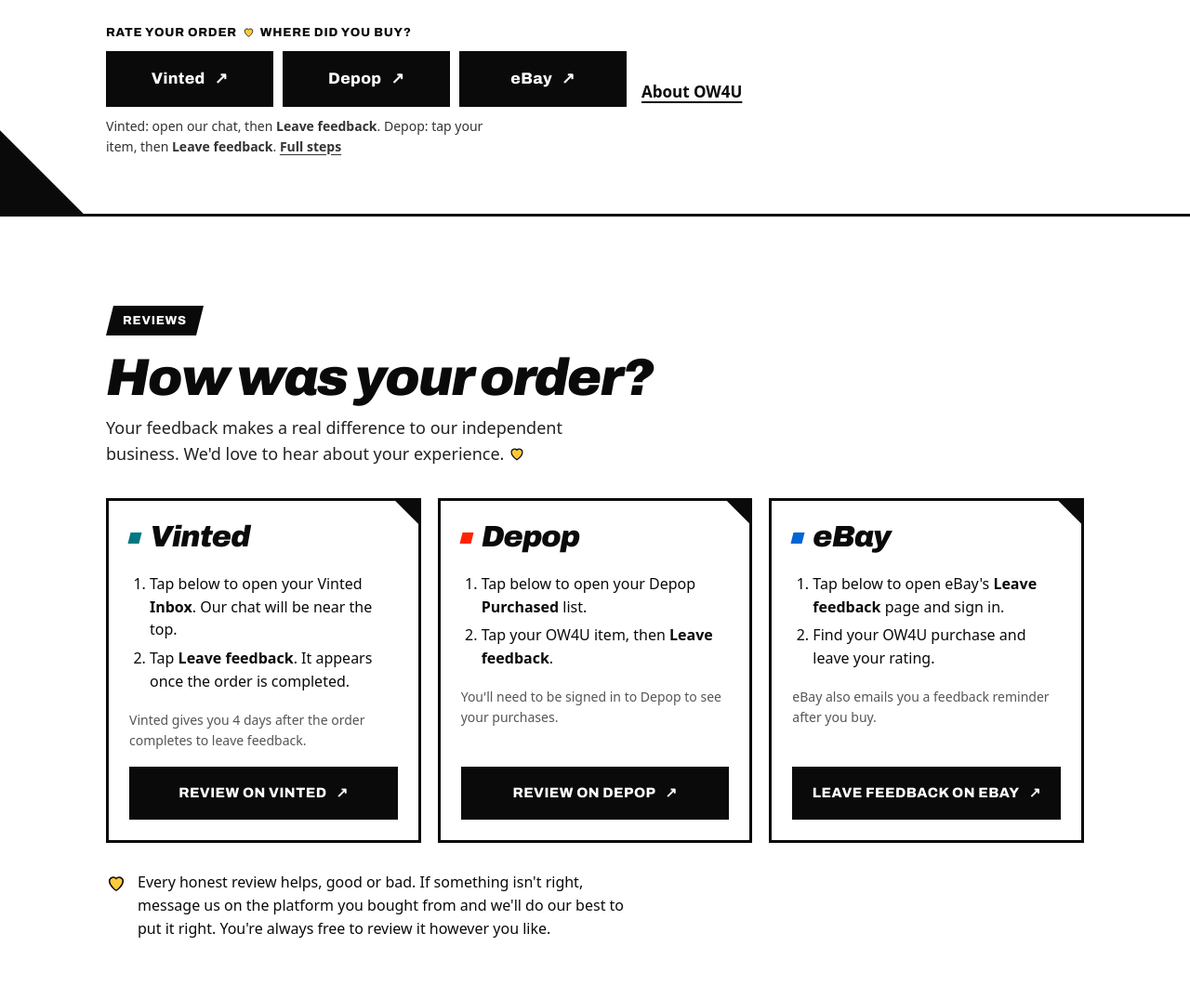
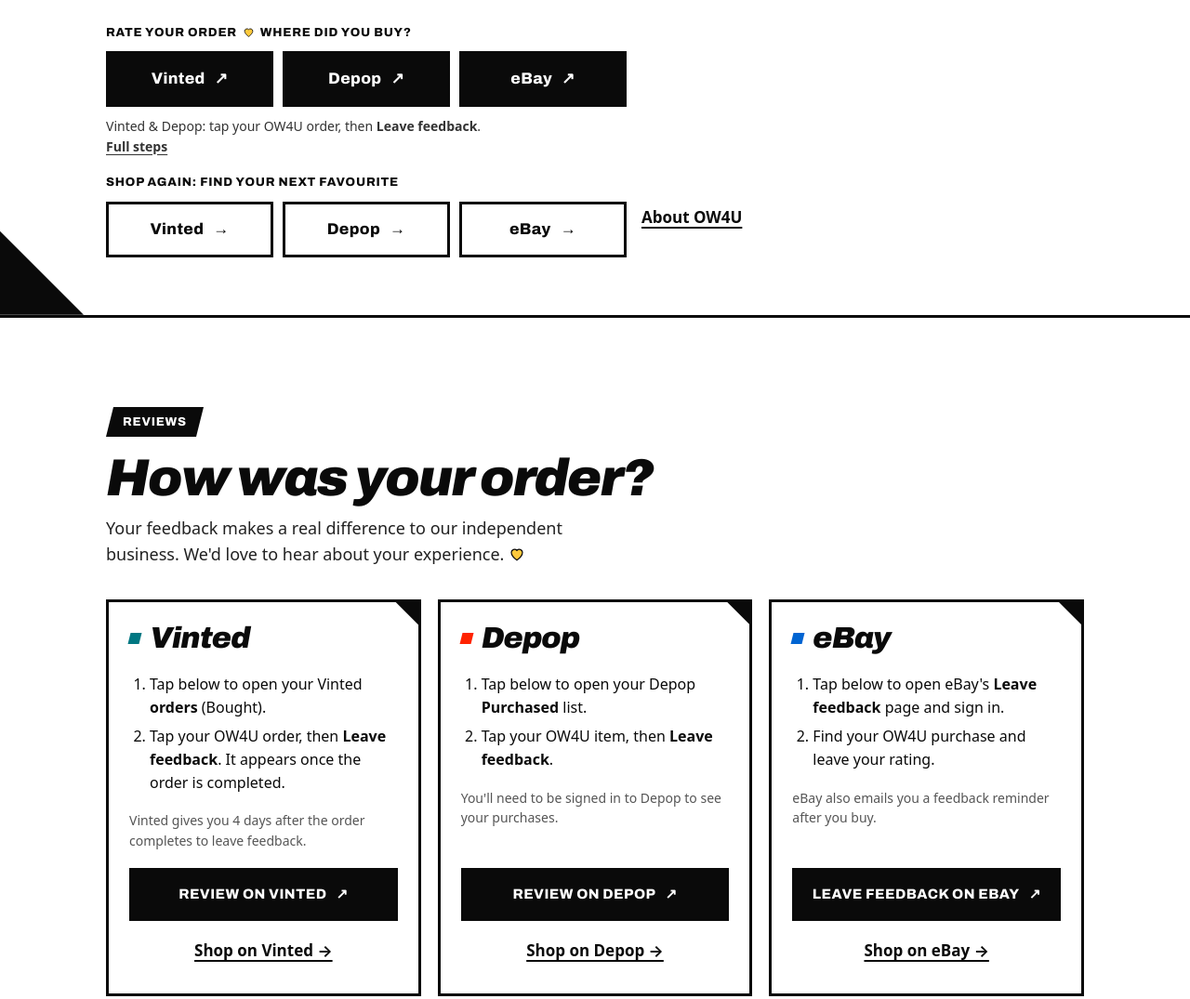
Before and after one commit to onewardrobe4u/onewardrobe4u.github.io, a plain HTML site: page index.html in a window 1280 px wide. Shown: the part 701-1776 px from the top of the page at 93% size. Drawn offline with Linux system fonts and the light colour scheme.

Commit message:
Add shop links; Vinted review opens My orders > Bought
Co-Authored-By: Claude Opus 5.5 <noreply@anthropic.com>
Claude-Session: https://claude.ai/code/session_01LcxNVjafT18GcGs3xvkzS5

```diff
--- a/config.js
+++ b/config.js
@@ -14,23 +14,23 @@ window.OW4U = {
 
   /* ---------- YOUR SHOPS ---------- */
   vinted: {
-    // Your Vinted profile, e.g. https://www.vinted.co.uk/member/123456789-yourname
-    store: "",
-    // Where the "Review on Vinted" button goes: the buyer's Vinted Inbox,
-    // where the "Leave feedback" button sits inside their order chat.
-    review: "https://www.vinted.co.uk/inbox",
+    // Your Vinted profile
+    store: "https://www.vinted.co.uk/member/3217380773",
+    // Where the "Review on Vinted" button goes: the buyer's My orders > Bought list.
+    // Each order opens its chat, where the "Leave feedback" button sits.
+    review: "https://www.vinted.co.uk/my_orders?order_type=purchased",
   },
 
   depop: {
-    // Your Depop shop, e.g. https://www.depop.com/yourname/
-    store: "",
+    // Your Depop shop
+    store: "https://www.depop.com/onewardrobe4u/",
     // Where the "Review on Depop" button goes: the buyer's Purchased page.
     review: "https://www.depop.com/purchases/",
   },
 
   ebay: {
-    // Your eBay shop or profile, e.g. https://www.ebay.co.uk/usr/yourname
-    store: "",
+    // Your eBay shop or profile
+    store: "https://www.ebay.co.uk/usr/onewardrobe4u",
     // eBay's own Leave Feedback page (lists every purchase the buyer can rate).
     review: "https://www.ebay.co.uk/fdbk/leave_feedback",
   },
--- a/index.html
+++ b/index.html
@@ -191,7 +191,7 @@ footer a{color:#fff}
           <a class="btn" data-k="depop.review" data-gc="quick-depop" hidden>Depop <span class="arr" aria-hidden="true">↗</span></a>
           <a class="btn" data-k="ebay.review" data-gc="quick-ebay" hidden>eBay <span class="arr" aria-hidden="true">↗</span></a>
         </div>
-        <p class="qn">Vinted: open our chat, then <b>Leave feedback</b>. Depop: tap your item, then <b>Leave feedback</b>. <a href="#review">Full steps</a></p>
+        <p class="qn">Vinted &amp; Depop: tap your OW4U order, then <b>Leave feedback</b>. <a href="#review">Full steps</a></p>
       </div>
       <div class="quick" role="group" aria-labelledby="qs-h" id="heroShop" hidden>
         <p class="lbl qh" id="qs-h">Shop again: find your next favourite</p>
@@ -216,8 +216,8 @@ footer a{color:#fff}
       <article class="card" data-p="vinted" hidden>
         <div class="pf d"><span class="sw" style="background:#007782"></span>Vinted</div>
         <ol>
-          <li>Tap below to open your Vinted <b>Inbox</b>. Our chat will be near the top.</li>
-          <li>Tap <b>Leave feedback</b>. It appears once the order is completed.</li>
+          <li>Tap below to open your Vinted <b>orders</b> (Bought).</li>
+          <li>Tap your OW4U order, then <b>Leave feedback</b>. It appears once the order is completed.</li>
         </ol>
         <p class="note">Vinted gives you 4 days after the order completes to leave feedback.</p>
         <a class="btn" data-k="vinted.review" data-gc="review-vinted">Review on Vinted <span class="arr" aria-hidden="true">↗</span></a>
@@ -305,7 +305,7 @@ footer a{color:#fff}
     <h2 class="d" id="hp-h">Need a hand with your order?</h2>
     <p>Message us through the platform you bought from: Vinted, Depop or eBay. Keeping messages, returns and any issues there means your purchase stays covered by that platform's buyer protection, and we can see your order details straight away.</p>
     <div class="links">
-      <a class="txt" data-k="vinted.review" data-gc="help-vinted" hidden>Vinted messages ↗</a>
+      <a class="txt" data-k="vinted.review" data-gc="help-vinted" hidden>Vinted orders ↗</a>
       <a class="txt" data-k="depop.review" data-gc="help-depop" hidden>Depop purchases ↗</a>
       <a class="txt" href="https://www.ebay.co.uk/mye/myebay/purchase" target="_blank" rel="noopener" data-gc="help-ebay">eBay purchases ↗</a>
     </div>
```
